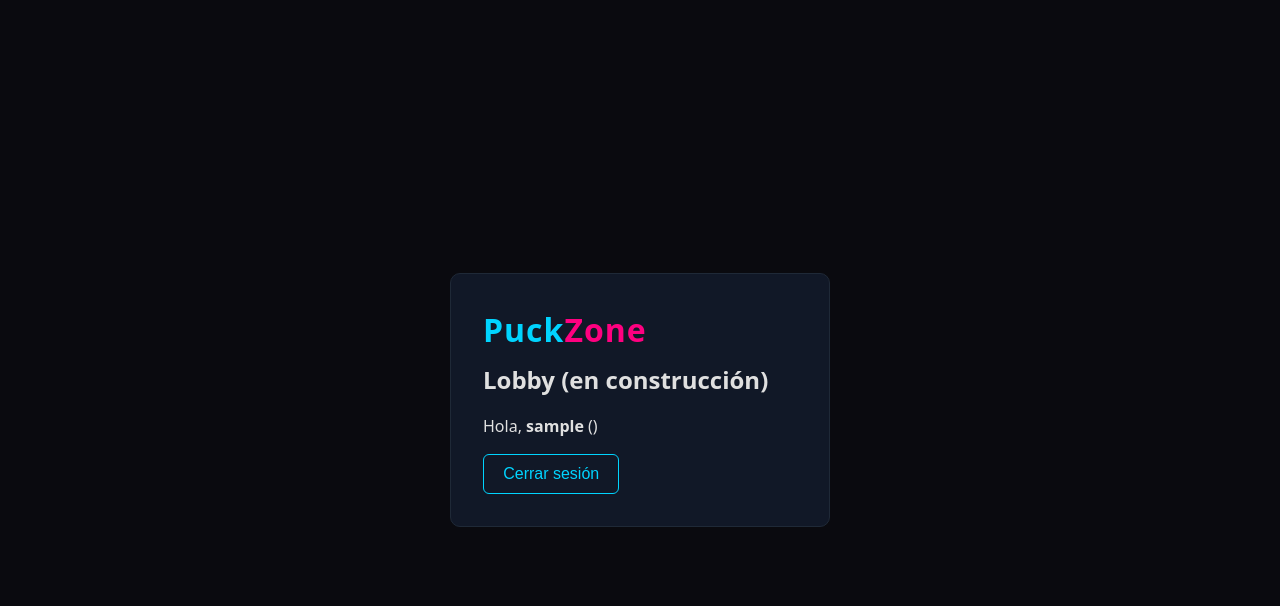
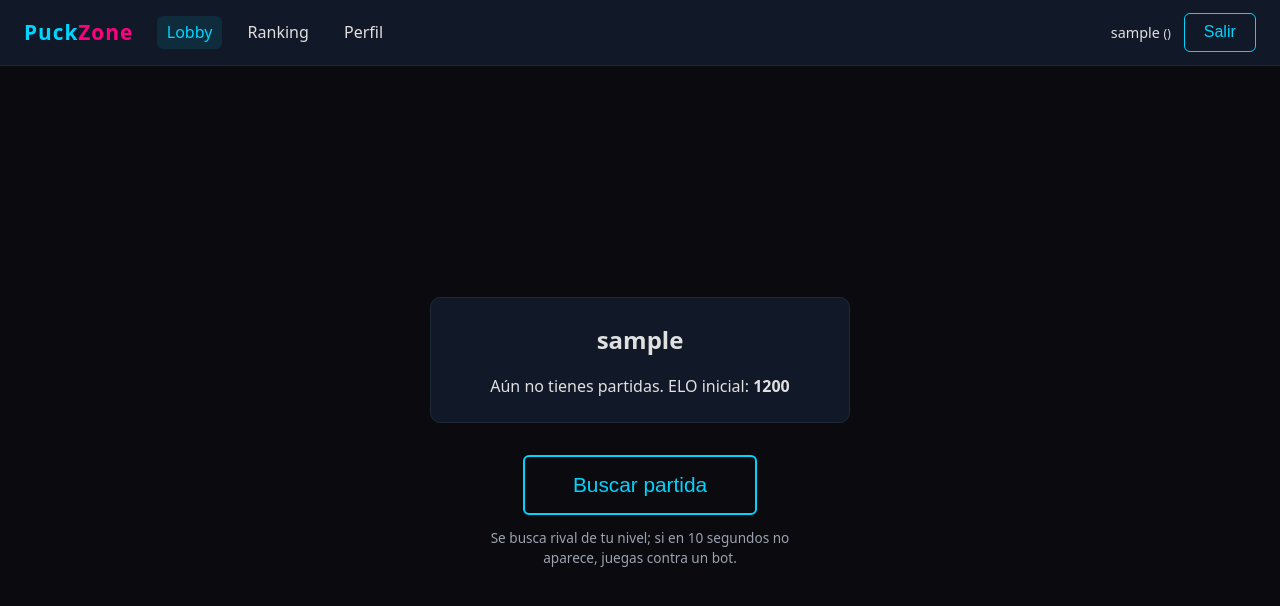
Before and after one commit to brrbrrbalatropin/puckzone-frontend, a React (Vite) app: page / in a window 1280 px wide. Shown: the top 606 px of the page. Built offline with nearby package versions, Linux system fonts and the light colour scheme; no server answers; sample sign-in values are in the browser's storage.

Commit message:
añadi lobby con estadísticas del jugador y entrada a la cola

```diff
--- a/src/App.jsx
+++ b/src/App.jsx
@@ -3,6 +3,7 @@ import ProtectedRoute from './components/ProtectedRoute'
 import Login from './pages/Login/Login'
 import Register from './pages/Register/Register'
 import Lobby from './pages/Lobby/Lobby'
+import Waiting from './pages/Waiting/Waiting'
 import { useAuth } from './hooks/useAuth'
 
 /**
@@ -45,6 +46,14 @@ function App() {
           </ProtectedRoute>
         }
       />
+      <Route
+        path="/waiting"
+        element={
+          <ProtectedRoute>
+            <Waiting />
+          </ProtectedRoute>
+        }
+      />
       <Route path="*" element={<Navigate to="/" replace />} />
     </Routes>
   )
--- /dev/null
+++ b/src/components/Header.jsx
@@ -0,0 +1,35 @@
+import { Link, NavLink } from 'react-router-dom'
+import { useAuth } from '../hooks/useAuth'
+
+/**
+ * Barra superior comun a todas las pantallas autenticadas:
+ * logo, navegacion y datos de sesion con boton de salir.
+ */
+export default function Header() {
+  const { user, logout } = useAuth()
+
+  return (
+    <header className="app-header">
+      <Link to="/" className="logo header-logo">
+        Puck<span>Zone</span>
+      </Link>
+
+      <nav className="header-nav">
+        <NavLink to="/" end>
+          Lobby
+        </NavLink>
+        <NavLink to="/ranking">Ranking</NavLink>
+        <NavLink to="/profile">Perfil</NavLink>
+      </nav>
+
+      <div className="header-user">
+        <span>
+          {user?.username} <small>({user?.university})</small>
+        </span>
+        <button type="button" onClick={logout}>
+          Salir
+        </button>
+      </div>
+    </header>
+  )
+}
--- a/src/index.css
+++ b/src/index.css
@@ -125,3 +125,127 @@ input:focus {
   font-size: 0.85rem;
   color: var(--accent);
 }
+
+/* Layout de pantallas autenticadas */
+.app-page {
+  min-height: 100vh;
+  display: flex;
+  flex-direction: column;
+}
+
+.app-header {
+  display: flex;
+  align-items: center;
+  gap: 1.5rem;
+  padding: 0.8rem 1.5rem;
+  background: var(--surface);
+  border-bottom: 1px solid #1f2937;
+}
+
+.header-logo {
+  font-size: 1.3rem;
+  font-weight: bold;
+  text-decoration: none;
+}
+
+.header-nav {
+  display: flex;
+  gap: 1rem;
+  flex: 1;
+}
+
+.header-nav a {
+  color: var(--text);
+  text-decoration: none;
+  padding: 0.3rem 0.6rem;
+  border-radius: 6px;
+}
+
+.header-nav a:hover {
+  color: var(--accent);
+}
+
+.header-nav a.active {
+  color: var(--accent);
+  background: rgba(0, 212, 255, 0.1);
+}
+
+.header-user {
+  display: flex;
+  align-items: center;
+  gap: 0.8rem;
+  font-size: 0.9rem;
+}
+
+/* Lobby */
+.lobby-main {
+  flex: 1;
+  display: flex;
+  flex-direction: column;
+  align-items: center;
+  justify-content: center;
+  gap: 2rem;
+  padding: 2rem 1rem;
+}
+
+.player-card {
+  width: 100%;
+  max-width: 420px;
+  padding: 1.5rem 2rem;
+  background: var(--surface);
+  border: 1px solid #1f2937;
+  border-radius: 10px;
+  text-align: center;
+}
+
+.player-university {
+  margin: 0 0 1rem;
+  color: var(--accent-2);
+}
+
+.player-stats {
+  display: flex;
+  justify-content: space-around;
+  gap: 1rem;
+}
+
+.player-stats > div {
+  display: flex;
+  flex-direction: column;
+}
+
+.stat-value {
+  font-size: 1.4rem;
+  font-weight: bold;
+  color: var(--accent);
+}
+
+.stat-label {
+  font-size: 0.8rem;
+  color: #9ca3af;
+}
+
+.player-no-stats {
+  margin: 0;
+}
+
+.play-section {
+  display: flex;
+  flex-direction: column;
+  align-items: center;
+  gap: 0.8rem;
+}
+
+.play-button {
+  font-size: 1.3rem;
+  padding: 1rem 3rem;
+  border-width: 2px;
+}
+
+.play-hint {
+  margin: 0;
+  max-width: 340px;
+  text-align: center;
+  font-size: 0.85rem;
+  color: #9ca3af;
+}
--- a/src/pages/Lobby/Lobby.jsx
+++ b/src/pages/Lobby/Lobby.jsx
@@ -1,26 +1,112 @@
+import { useEffect, useState } from 'react'
+import { useNavigate } from 'react-router-dom'
+import Header from '../../components/Header'
 import { useAuth } from '../../hooks/useAuth'
+import { joinQueue } from '../../services/matchmakingService'
+import { getPlayer } from '../../services/rankingService'
 
 /**
- * Placeholder del lobby: se implementa completo en la siguiente etapa.
- * Por ahora solo confirma que la sesion funciona y permite cerrarla.
+ * Pantalla principal tras el login. Muestra las estadisticas del jugador
+ * (ELO, W/L, posicion global) y el boton para buscar partida, que lo mete
+ * a la cola de matchmaking y lo lleva a la sala de espera.
  */
 export default function Lobby() {
-  const { user, logout } = useAuth()
+  const navigate = useNavigate()
+  const { user } = useAuth()
+
+  const [stats, setStats] = useState(null)
+  const [statsLoading, setStatsLoading] = useState(true)
+  const [error, setError] = useState('')
+  const [searching, setSearching] = useState(false)
+
+  useEffect(() => {
+    let cancelled = false
+    getPlayer(user.userId)
+      .then((data) => {
+        if (!cancelled) setStats(data)
+      })
+      .catch(() => {
+        // 404 = jugador sin partidas todavia; se muestran valores iniciales
+        if (!cancelled) setStats(null)
+      })
+      .finally(() => {
+        if (!cancelled) setStatsLoading(false)
+      })
+    return () => {
+      cancelled = true
+    }
+  }, [user.userId])
+
+  const handlePlay = async () => {
+    setError('')
+    setSearching(true)
+    try {
+      await joinQueue()
+      navigate('/waiting')
+    } catch (err) {
+      if (err.response?.status === 409) {
+        // Ya estaba en cola: seguimos a la sala de espera
+        navigate('/waiting')
+      } else {
+        setError(err.response?.data?.message || 'No se pudo entrar a la cola.')
+        setSearching(false)
+      }
+    }
+  }
 
   return (
-    <div className="auth-page">
-      <div className="auth-card">
-        <h1 className="logo">
-          Puck<span>Zone</span>
-        </h1>
-        <h2>Lobby (en construcción)</h2>
-        <p>
-          Hola, <strong>{user?.username}</strong> ({user?.university})
-        </p>
-        <button type="button" onClick={logout}>
-          Cerrar sesión
-        </button>
-      </div>
+    <div className="app-page">
+      <Header />
+
+      <main className="lobby-main">
+        <section className="player-card">
+          <h2>{user.username}</h2>
+          <p className="player-university">{user.university}</p>
+
+          {statsLoading ? (
+            <p>Cargando estadísticas…</p>
+          ) : stats ? (
+            <div className="player-stats">
+              <div>
+                <span className="stat-value">{stats.elo}</span>
+                <span className="stat-label">ELO</span>
+              </div>
+              <div>
+                <span className="stat-value">#{stats.position}</span>
+                <span className="stat-label">Global</span>
+              </div>
+              <div>
+                <span className="stat-value">{stats.wins}</span>
+                <span className="stat-label">Victorias</span>
+              </div>
+              <div>
+                <span className="stat-value">{stats.losses}</span>
+                <span className="stat-label">Derrotas</span>
+              </div>
+            </div>
+          ) : (
+            <p className="player-no-stats">
+              Aún no tienes partidas. ELO inicial: <strong>1200</strong>
+            </p>
+          )}
+        </section>
+
+        <section className="play-section">
+          <button
+            type="button"
+            className="play-button"
+            onClick={handlePlay}
+            disabled={searching}
+          >
+            {searching ? 'Entrando a la cola…' : 'Buscar partida'}
+          </button>
+          <p className="play-hint">
+            Se busca rival de tu nivel; si en 10 segundos no aparece, juegas
+            contra un bot.
+          </p>
+          {error && <p className="form-error">{error}</p>}
+        </section>
+      </main>
     </div>
   )
 }
--- /dev/null
+++ b/src/pages/Waiting/Waiting.jsx
@@ -0,0 +1,31 @@
+import { useNavigate } from 'react-router-dom'
+import { leaveQueue } from '../../services/matchmakingService'
+
+/**
+ * Placeholder de la sala de espera: se implementa completo en la
+ * siguiente etapa (polling de /queue/status hasta MATCHED).
+ * Por ahora solo permite cancelar y volver al lobby.
+ */
+export default function Waiting() {
+  const navigate = useNavigate()
+
+  const handleCancel = async () => {
+    try {
+      await leaveQueue()
+    } finally {
+      navigate('/', { replace: true })
+    }
+  }
+
+  return (
+    <div className="auth-page">
+      <div className="auth-card">
+        <h2>Sala de espera (en construcción)</h2>
+        <p>Buscando rival…</p>
+        <button type="button" onClick={handleCancel}>
+          Cancelar
+        </button>
+      </div>
+    </div>
+  )
+}
--- /dev/null
+++ b/src/services/matchmakingService.js
@@ -0,0 +1,24 @@
+import api from './api'
+
+/**
+ * Llamadas al servicio de matchmaking (via gateway, /api/matching).
+ * El JWT identifica al jugador: ninguna llamada lleva body.
+ */
+
+// 201 {status:"WAITING", secondsWaiting:0} | 409 si ya estaba en cola
+export async function joinQueue() {
+  const { data } = await api.post('/api/matching/queue')
+  return data
+}
+
+// {status:"MATCHED"|"WAITING"|"NOT_IN_QUEUE", secondsWaiting?, match?:
+//  {matchId, opponentType:"HUMAN"|"BOT", opponentUsername, opponentUniversity}}
+export async function getQueueStatus() {
+  const { data } = await api.get('/api/matching/queue/status')
+  return data
+}
+
+// 204, idempotente
+export async function leaveQueue() {
+  await api.delete('/api/matching/queue')
+}
--- /dev/null
+++ b/src/services/rankingService.js
@@ -0,0 +1,12 @@
+import api from './api'
+
+/**
+ * Consultas al servicio de ranking (via gateway).
+ * Un jugador sin partidas todavia no existe en ranking: el GET devuelve 404.
+ */
+
+// {position, id, username, university, elo, wins, losses}
+export async function getPlayer(userId) {
+  const { data } = await api.get(`/api/ranking/player/${userId}`)
+  return data
+}
```
